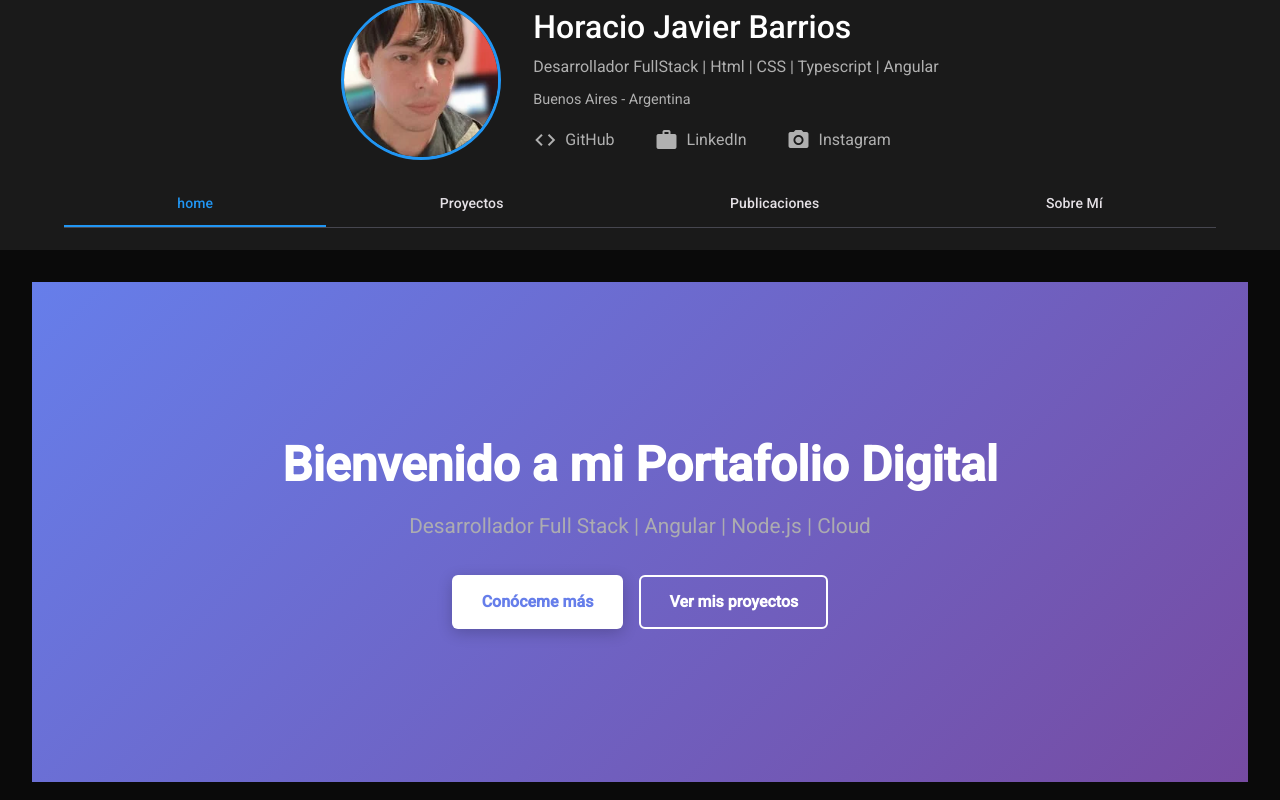
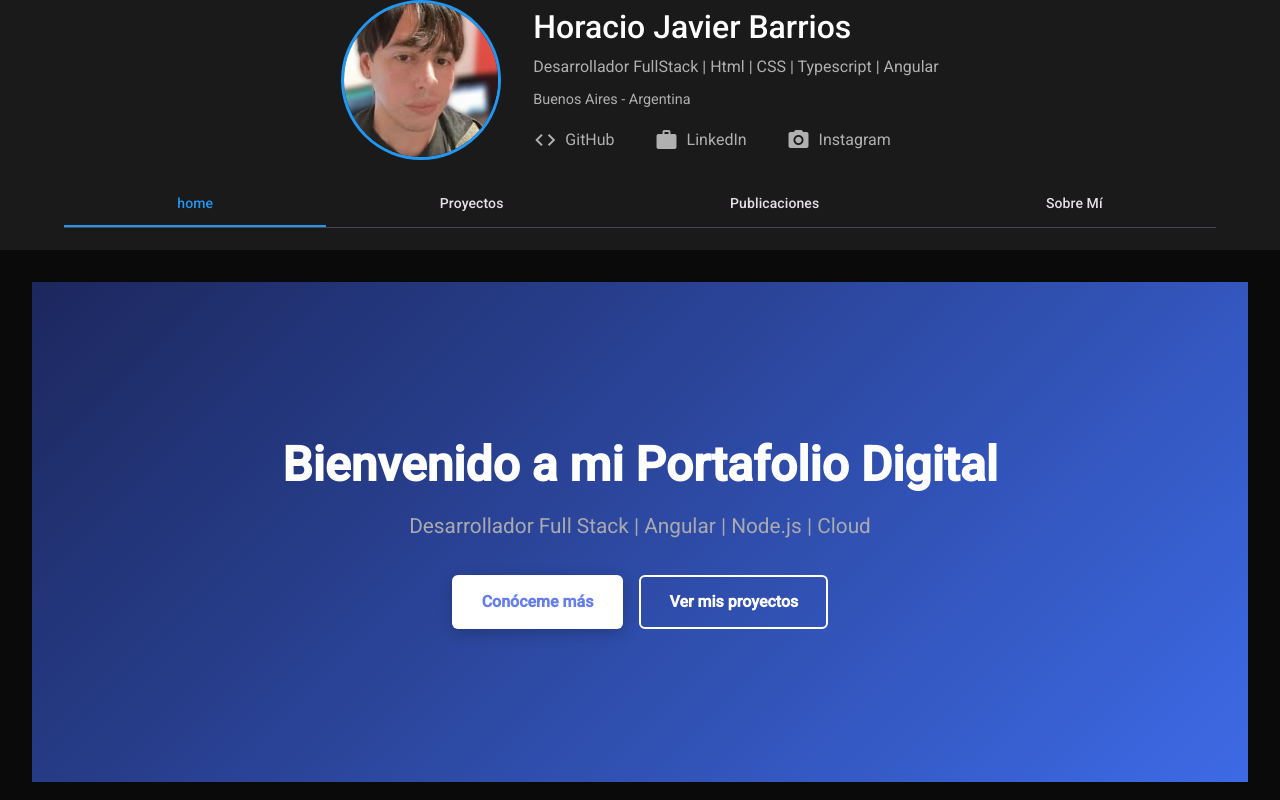
Before and after one commit to HoracioxBarrios/mi-portafolio-en-angular-v21, an Angular app: page /home in a window 1280 px wide. Shown: the top 800 px of the page. Built offline with nearby package versions, Linux system fonts and the light colour scheme.

Commit message:
diseño e implementacion: home . ajuste de color

```diff
--- a/src/app/features/home/home.scss
+++ b/src/app/features/home/home.scss
@@ -1,7 +1,7 @@
 // Hero Section
 .hero {
   padding: 80px 20px;
-  background: linear-gradient(135deg, #667eea 0%, #764ba2 100%);
+  background: linear-gradient(135deg, #1c275d 0%, #3d6ae6 100%);
   color: white;
   text-align: center;
   min-height: 500px;
```
